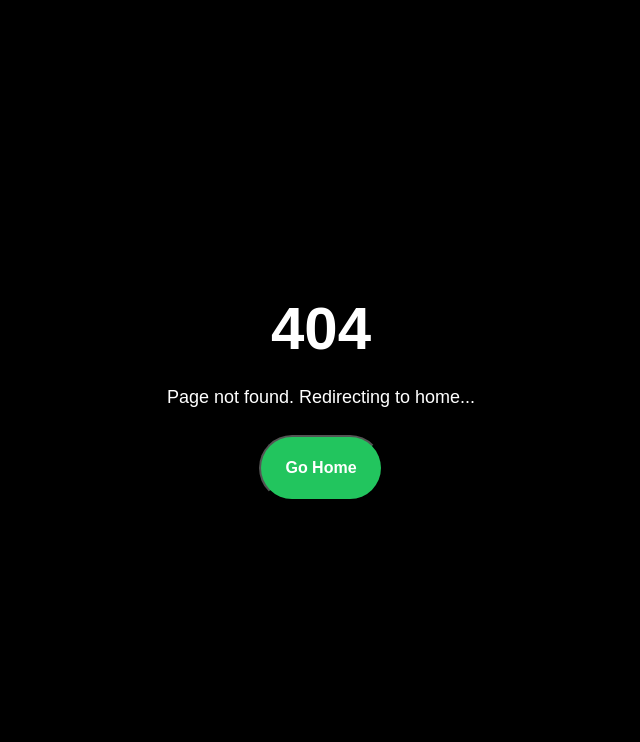
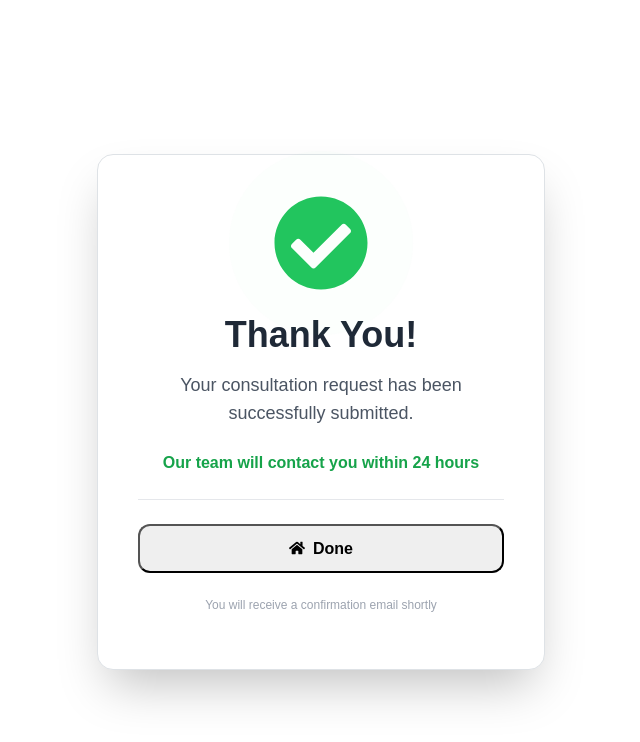
Before and after one commit to Arcmen2025/arcmen_New, a Next.js app: page /interior-designers-chennai/thank-you in a window 1280 px wide. Before the commit this address had no page. Shown: the top 742 px of the page, without its empty margins (319-959 px from the left). Built offline with nearby package versions, Linux system fonts and the light colour scheme; no server answers.

Commit message:
Ads updation Updated

```diff
--- /dev/null
+++ b/app/(path)/interior-designers-chennai/thank-you/Thankyou_Page.jsx
@@ -0,0 +1,114 @@
+"use client";
+import { motion } from "framer-motion";
+import { useRouter } from "next/navigation";
+import { FaCheckCircle, FaHome } from "react-icons/fa";
+import { useEffect } from "react";
+
+export default function Thankyou_Page() {
+  const router = useRouter();
+
+  // Prevent scrolling on body when modal is open
+  useEffect(() => {
+    document.body.style.overflow = "hidden";
+    return () => {
+      document.body.style.overflow = "auto";
+    };
+  }, []);
+
+  const handleDoneClick = () => {
+    router.push("/interior-designers-chennai");
+  };
+
+  return (
+    // Full screen overlay - covers everything
+    <div className="fixed inset-0 bg-white z-[9999] flex items-center justify-center p-4">
+      {/* Optional: Subtle background pattern */}
+      <div className="absolute inset-0 bg-gradient-to-br from-gray-50 to-white"></div>
+
+      {/* Modal Content - Centered */}
+      <motion.div
+        initial={{ opacity: 0, scale: 0.8 }}
+        animate={{ opacity: 1, scale: 1 }}
+        transition={{
+          type: "spring",
+          stiffness: 300,
+          damping: 25
+        }}
+        className="relative z-10 max-w-md w-full mx-auto"
+      >
+        {/* Success Modal Card */}
+        <div className="bg-white rounded-2xl shadow-2xl p-8 md:p-10 text-center border border-gray-100 mt-4">
+
+          {/* Success Icon with Animation */}
+          <motion.div
+            initial={{ scale: 0 }}
+            animate={{ scale: 1 }}
+            transition={{
+              type: "spring",
+              stiffness: 200,
+              damping: 20,
+              delay: 0.1
+            }}
+            className="flex justify-center mb-6"
+          >
+            <div className="relative">
+              <div className="absolute inset-0 bg-green-500/20 rounded-full blur-xl animate-ping"></div>
+              <FaCheckCircle className="relative text-green-500 text-7xl md:text-8xl" />
+            </div>
+          </motion.div>
+
+          {/* Success Message */}
+          <motion.div
+            initial={{ opacity: 0, y: 10 }}
+            animate={{ opacity: 1, y: 0 }}
+            transition={{ delay: 0.3 }}
+          >
+            <h1 className="text-3xl md:text-4xl font-bold text-gray-800 mb-3">
+              Thank You!
+            </h1>
+            <p className="text-gray-600 text-base md:text-lg mb-4">
+              Your consultation request has been successfully submitted.
+            </p>
+
+            {/* Success Banner */}
+              <p className="text-green-600 font-semibold text-sm md:text-base">
+                Our team will contact you within 24 hours
+              </p>
+          </motion.div>
+
+          {/* Divider */}
+          <motion.div
+            initial={{ opacity: 0 }}
+            animate={{ opacity: 1 }}
+            transition={{ delay: 0.5 }}
+            className="my-6 h-px bg-gray-200"
+          />
+
+          {/* Done Button */}
+          <motion.button
+            initial={{ opacity: 0, y: 10 }}
+            animate={{ opacity: 1, y: 0 }}
+            transition={{ delay: 0.6 }}
+            whileHover={{ scale: 1.02 }}
+            whileTap={{ scale: 0.98 }}
+            onClick={handleDoneClick}
+            className="w-full hover:from-green-600 hover:to-green-700 font-semibold py-2 px-6 rounded-xl duration-300 hover:shadow-xl flex items-center justify-center gap-2 group"
+          >
+            <FaHome className="group-hover:scale-110 transition-transform" />
+            <span>Done</span>
+          </motion.button>
+
+          {/* Footer Text */}
+          <motion.p
+            initial={{ opacity: 0 }}
+            animate={{ opacity: 1 }}
+            transition={{ delay: 0.7 }}
+            className="text-center text-gray-400 text-xs mt-6"
+          >
+            You will receive a confirmation email shortly
+          </motion.p>
+        </div>
+      </motion.div>
+    </div>
+  );
+}
--- /dev/null
+++ b/app/(path)/interior-designers-chennai/thank-you/page.jsx
@@ -0,0 +1,11 @@
+import Thankyou_Page from "./Thankyou_Page"
+
+const page = () => {
+    return(
+        <div>
+            <Thankyou_Page/>
+        </div>
+    )
+
+}
+export default page
--- a/app/utilits/constants.js
+++ b/app/utilits/constants.js
@@ -203,27 +203,27 @@ export const TESTIMONIALS = [
 
 export const FAQS = [
     {
-        q: 'How much do interior designers cost in Chennai?',
-        a: 'Interior design costs in Chennai typically range from ₹800 to ₹2500 per square foot depending on the style, materials, and scope of work. A standard 2BHK home interior can cost between ₹3,00,000 to ₹8,00,000 with complete execution.'
+        q: 'How much does home interior cost in Chennai?',
+        a: 'Home interior cost depends on your space, materials, and design style. Basic interiors are budget-friendly, while premium designs cost more.'
     },
     {
-        q: 'How do I find the best home interior designers in Chennai?',
-        a: 'Look for designers with a strong portfolio, verified client reviews, and end-to-end execution experience. Arcmen has 30+ years of experience and 2000+ completed projects across Chennai making them one of the most trusted choices.'
+        q: 'Do you offer free consultation for home interiors?',
+        a: 'Yes. We provide free consultation for home interior projects to understand your needs and suggest the best design.'
     },
     {
-        q: 'Are there affordable interior designers in Chennai for small budgets?',
-        a: 'Yes. Many interior designers in Chennai offer flexible packages starting from ₹800 per sq ft. Arcmen offers budget-friendly designs without compromising on quality with customised plans for every budget.'
+        q: 'How long does a home interior project take?',
+        a: 'Most home interior projects take 4 to 8 weeks, depending on size and customization.'
     },
     {
-        q: 'What does a home interior designer in Chennai do?',
-        a: 'A home interior designer handles everything from space planning, furniture selection, false ceiling, lighting, modular kitchen, wardrobes to complete handover. You get a beautiful home without the stress of managing multiple vendors.'
+        q: 'Will I get a 3D design for my home interior?',
+        a: 'Yes. You will get a 3D design to visualize your home interior before starting the work.'
     },
     {
-        q: 'How long does a home interior project take in Chennai?',
-        a: 'A typical 2BHK home interior project takes 45 to 90 days depending on the scope of work. At Arcmen we follow a strict timeline with on-time delivery guaranteed on every project.'
+        q: 'What services are included in home interiors?',
+        a: 'Home interior services include modular kitchen, wardrobes, TV units, false ceiling, and full home design.'
     },
     {
-        q: 'Why should I hire an interior designer in Chennai instead of doing it myself?',
-        a: 'A professional interior designer saves you time, money, and costly mistakes. They have trade contacts, design expertise, and project management experience that ensures your home looks exactly how you imagined — within budget and on time.'
+        q: 'How can I get started with my home interior?',
+        a: 'You can call, WhatsApp, or fill out the form to book a free consultation for your home interior project.'
     }
 ];
--- a/components/landingsection/LeadForm.jsx
+++ b/components/landingsection/LeadForm.jsx
@@ -4,7 +4,7 @@ import axios from "axios";
 import { FaCheckCircle } from "react-icons/fa";
 import { createPortal } from "react-dom";
 import { motion } from "framer-motion";
-import { useRouter, useSearchParams } from "next/navigation";
+import { useRouter } from "next/navigation";
 
 const FIELDS = [
   { name: "name", placeholder: "Full Name", type: "text" },
@@ -17,10 +17,6 @@ const API_URL =
 
 export default function LeadForm() {
   const router = useRouter();
-  const searchParams = useSearchParams();
-
-  // Check if success param exists in URL
-  const isSuccessParam = searchParams.has("thank-you");
 
   const [form, setForm] = useState({
     name: "",
@@ -30,40 +26,20 @@ export default function LeadForm() {
   });
 
   const [loading, setLoading] = useState(false);
-  const [success, setSuccess] = useState(isSuccessParam);
   const [bubbles, setBubbles] = useState([]);
 
-  // Update success state when URL param changes
+  // Lock scroll when loading
   useEffect(() => {
-    setSuccess(isSuccessParam);
-  }, [isSuccessParam]);
-
-  // Lock scroll when loading or success popup is open
-  useEffect(() => {
-    if (loading || success) {
+    if (loading) {
       document.body.style.overflow = "hidden";
     } else {
       document.body.style.overflow = "auto";
     }
 
-    // Cleanup on unmount
     return () => {
       document.body.style.overflow = "auto";
     };
-  }, [loading, success]);
-
-  // Auto close success popup and remove URL param
-  useEffect(() => {
-    if (success) {
-      const timer = setTimeout(() => {
-        setSuccess(false);
-        // Remove success param from URL after popup closes
-        router.replace(window.location.pathname);
-      }, 2500);
-
-      return () => clearTimeout(timer);
-    }
-  }, [success, router]);
+  }, [loading]);
 
   // Bubble effect
   useEffect(() => {
@@ -109,17 +85,8 @@ export default function LeadForm() {
     const response = await axios.post(API_URL, payload);
 
     if (response.status === 200 || response.status === 201) {
-        // Clear form
-        setForm({
-          name: "",
-          phone: "",
-          email: "",
-          project: "",
-        });
-
-        // Add success param to URL and show popup
-        router.push(`${window.location.pathname}?thank-you`);
-        setSuccess(true);
+      // ✅ THIS LINE AUTOMATICALLY ROUTES TO THANKYOU_PAGE
+      router.push("/interior-designers-chennai/thank-you");
     }
   } catch (error) {
     console.error("API Error:", error);
@@ -151,22 +118,6 @@ export default function LeadForm() {
               <div className="w-4 h-4 border-2 border-[#7aa33a] border-t-transparent rounded-full animate-spin"></div>
               <p className="text-sm font-medium text-[#7aa33a]">
                 Submitting your request...
-              </p>
-            </div>
-          </div>,
-          document.body
-        )}
-
-      {/* SUCCESS POPUP */}
-      {typeof window !== "undefined" &&
-        success &&
-        createPortal(
-          <div className="fixed inset-0 z-[2147483647] flex items-center justify-center bg-black/70 backdrop-blur-sm">
-            <div className="flex flex-col items-center text-center gap-3 bg-white text-black px-8 py-6 rounded-2xl shadow-2xl">
-              <FaCheckCircle className="text-green-500 text-5xl" />
-              <h3 className="text-lg font-semibold">Thank You!</h3>
-              <p className="text-sm text-gray-600">
-                We will contact you shortly.
               </p>
             </div>
           </div>,
```
Also changed, not shown: 1 other file (tests, documents, lock files or other folders). Lines whose indentation alone changed are shown as unchanged.
